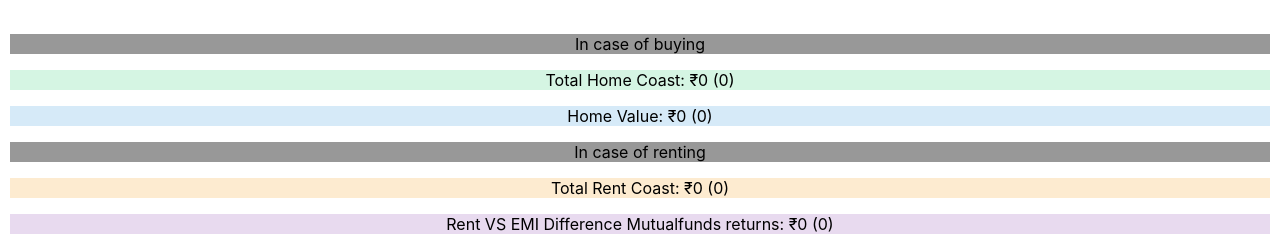
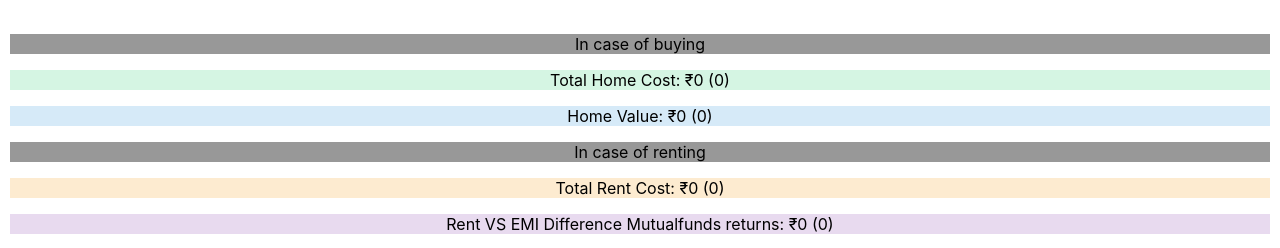
Before and after one commit to jaydev25/home-rent-vs-buy, a React (Create React App) app: page / in a window 1280 px wide. Shown: the part 396-644 px from the top of the page. Built offline with nearby package versions, Linux system fonts and the light colour scheme.

Commit message:
Lint fix

```diff
--- a/src/HomeFundsCalc.js
+++ b/src/HomeFundsCalc.js
@@ -128,7 +128,7 @@ function HomeLoanCalculator() {
         differenceAmount: (monthlyPayment - rent).toFixed(0),
         mutualFundsAmount: MF.toFixed(0),
         homeValue: homeValue.toFixed(0),
-        homeCoast: home.toFixed(0),
+        homeCost: home.toFixed(0),
       });
     }
 
@@ -153,7 +153,7 @@ function HomeLoanCalculator() {
         },
         {
           label: 'Money Spent',
-          data: payments.map((payment) => payment.homeCoast),
+          data: payments.map((payment) => payment.homeCost),
           borderColor: '#D5F5E3',
           backgroundColor: '#D5F5E3',
         },
@@ -296,7 +296,7 @@ function HomeLoanCalculator() {
         <div style={{ flex: 1, width: '100%' }}>
           <p style={{ backgroundColor: '#989898' }}>In case of buying</p>
           <p style={{ backgroundColor: '#D5F5E3' }}>
-            Total Home Coast:{' '}
+            Total Home Cost:{' '}
             <NumericFormat
               value={expenseValue.home.toFixed(0)}
               displayType={'text'}
@@ -317,7 +317,7 @@ function HomeLoanCalculator() {
           </p>
           <p style={{ backgroundColor: '#989898' }}>In case of renting</p>
           <p style={{ backgroundColor: '#FDEBD0' }}>
-            Total Rent Coast:{' '}
+            Total Rent Cost:{' '}
             <NumericFormat
               value={expenseValue.rental.toFixed(0)}
               displayType={'text'}
```
